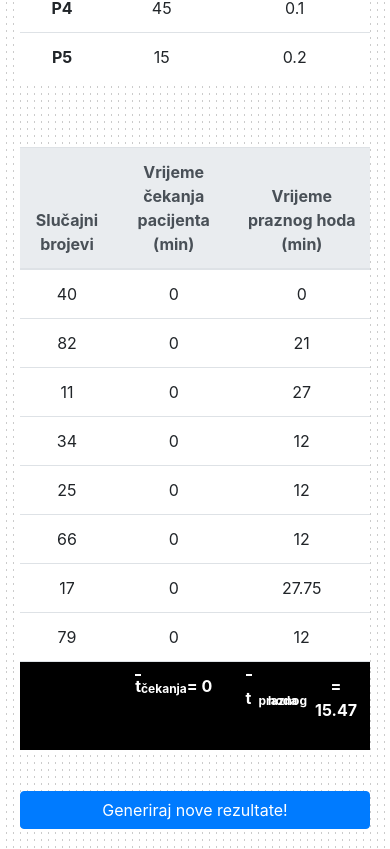
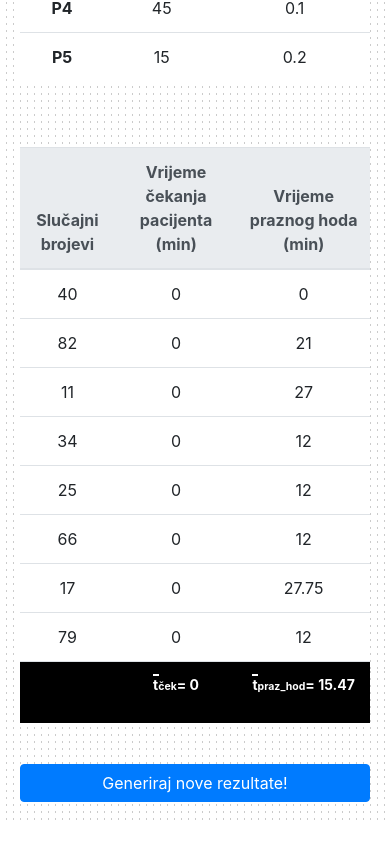
Before and after one commit to frubes05/Monte-Carlo-Simulation-WebApp, a website: page index.html in a window 390 px wide. Shown: the part 411-1260 px from the top of the page. After the commit the page ends 1233 px from the top, so only its background shows below. Drawn offline with nearby package versions, Linux system fonts and the light colour scheme.

Commit message:
Added for mobile clarification

```diff
--- a/index.js
+++ b/index.js
@@ -160,7 +160,7 @@ class MonteCarloSimulation {
         <div class="results__div">
         <p class="text">
           <span>t</span>
-          <sub>čekanja</sub>
+          <sub>ček</sub>
           <span> = ${this.meanOver30} </span>
         </p>
         </div>
@@ -169,7 +169,7 @@ class MonteCarloSimulation {
         <div class="results__div">
         <p class="text">
           <span>t</span>
-          <sub>praznog hoda</sub>
+          <sub>praz_hod</sub>
           <span> = ${this.meanEmptyWalk.toFixed(2)}</span>
         </p>
         </div>
--- a/styles.css
+++ b/styles.css
@@ -108,6 +108,10 @@ h1 {
         justify-content: center;
         gap: 50px;
     }
+
+    .text {
+        font-size: 14px;
+    }
 }
 
 @keyframes fadeOut {
```
